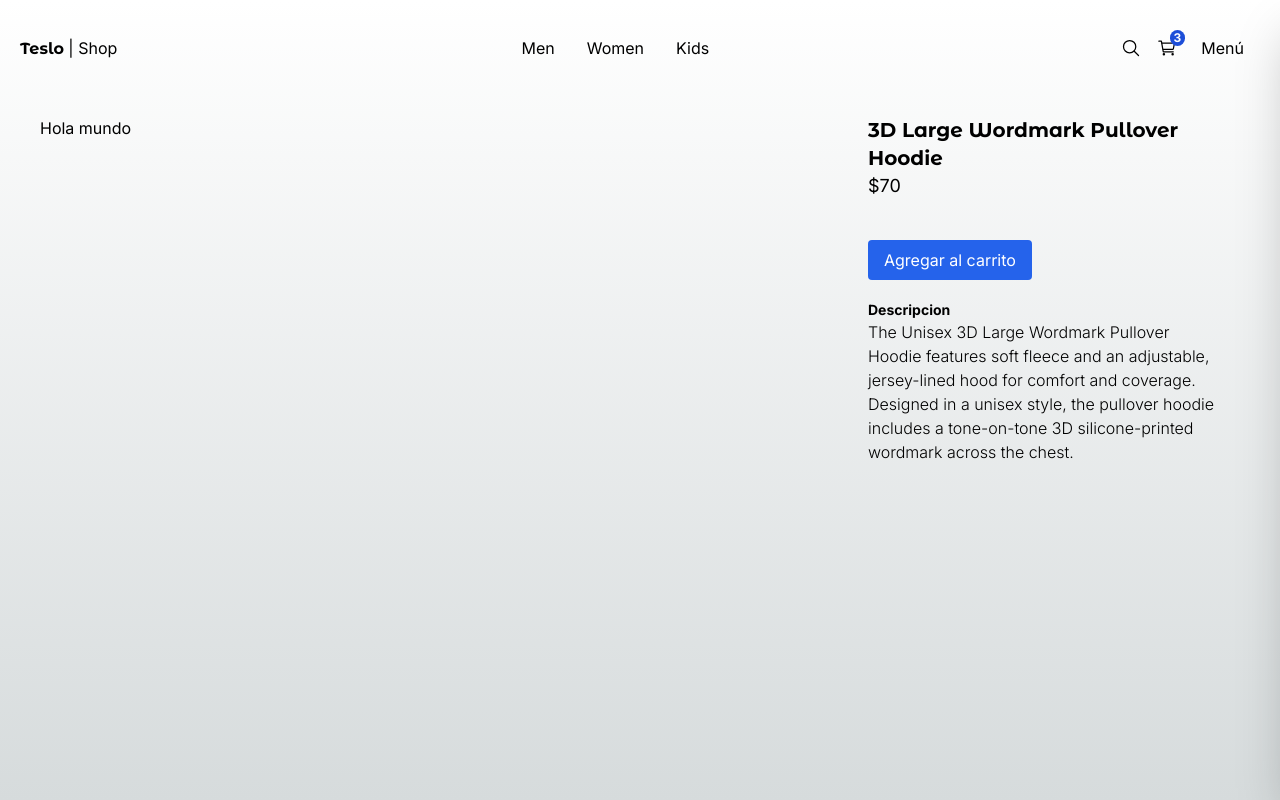
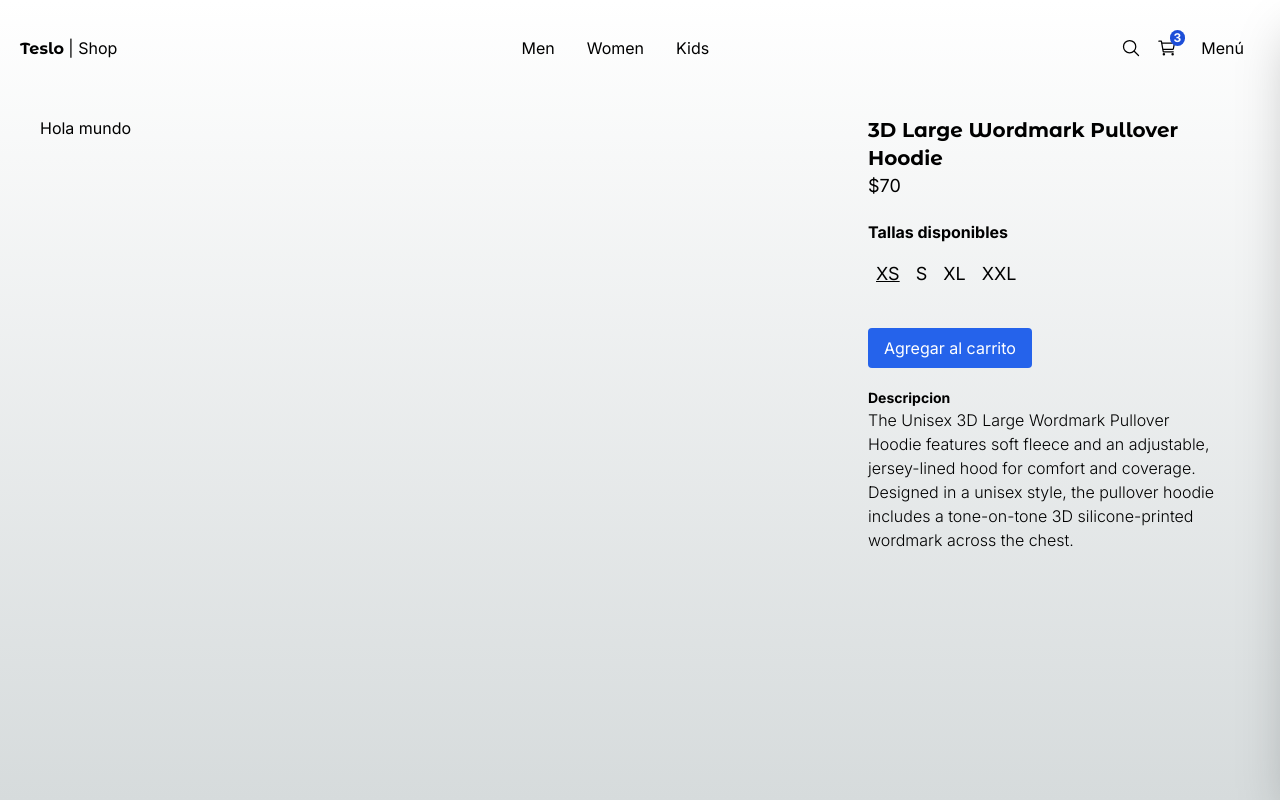
Before and after one commit to MemoSan27/next-teslo, a Next.js app: page /product/3d_large_wordmark_pullover_hoodie in a window 1280 px wide. Built offline with nearby package versions, Linux system fonts and the light colour scheme.

Commit message:
size selector done

```diff
--- a/src/app/(shop)/product/[slug]/page.tsx
+++ b/src/app/(shop)/product/[slug]/page.tsx
@@ -1,3 +1,4 @@
+import { SizeSelector } from "@/components";
 import { titleFont } from "@/config/fonts";
 import { initialData } from "@/seed/seed";
 import { notFound } from "next/navigation";
@@ -36,6 +37,10 @@
         <p className="text-lg mb-5">${product.price}</p>
 
         {/* Sizes selector */}
+        <SizeSelector
+          selectedSize={ product.sizes[0] }
+          availableSizes={ product.sizes }
+        />
 
         {/* Quantity selector */}
 
--- a/src/components/index.ts
+++ b/src/components/index.ts
@@ -1,5 +1,7 @@
 export * from './products/product-grid/ProductGrid';
 export * from './products/product-grid/ProductGridItem';
+
+export * from './product/size-selector/SizeSelector';
 
 export * from './ui/top-menu/TopMenu';
 export * from './ui/not-found/PageNotFound';
--- /dev/null
+++ b/src/components/product/size-selector/SizeSelector.tsx
@@ -0,0 +1,39 @@
+import type { Size } from "@/interfaces";
+import clsx from "clsx";
+
+interface Props{
+    selectedSize: Size;
+    availableSizes: Size[];
+}
+
+export const SizeSelector = ( { selectedSize, availableSizes }:Props ) => {
+
+  return (
+    <div className="my-5">
+
+        <h3 className="font-bold mb-4">
+            Tallas disponibles
+        </h3>
+
+        <div className="flex">
+            {
+                availableSizes.map( size => (
+                    <button
+                        key={size}
+                        className={clsx(
+                            "mx-2 hover:underline text-lg",
+                            {
+                                'underline': size === selectedSize
+                            }
+                        )
+                    }
+                    >
+                        { size }
+                    </button>
+                ))
+            }
+        </div>
+
+    </div>
+  )
+}
```
